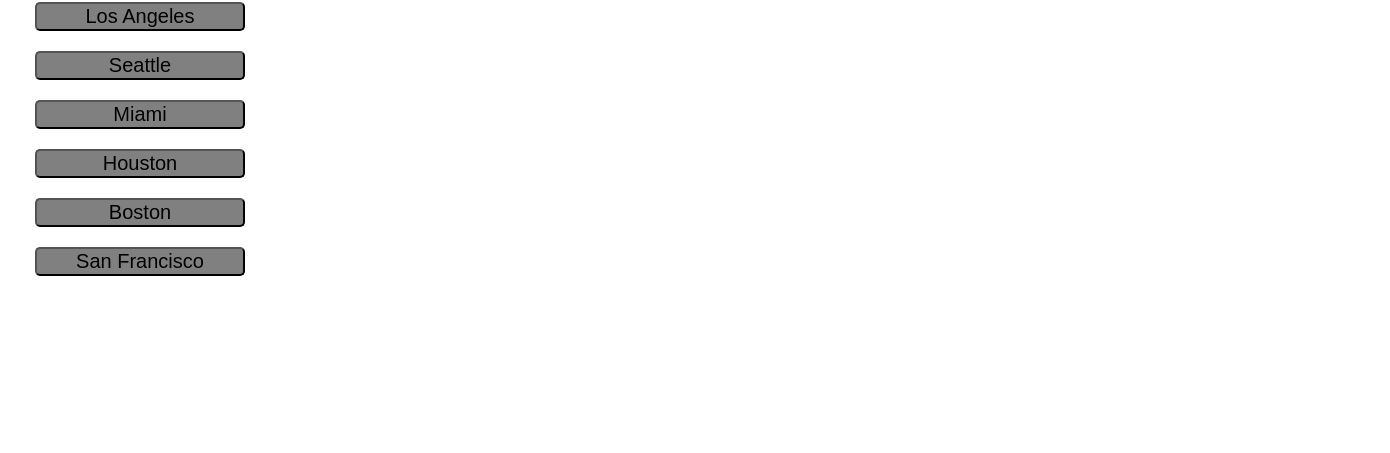
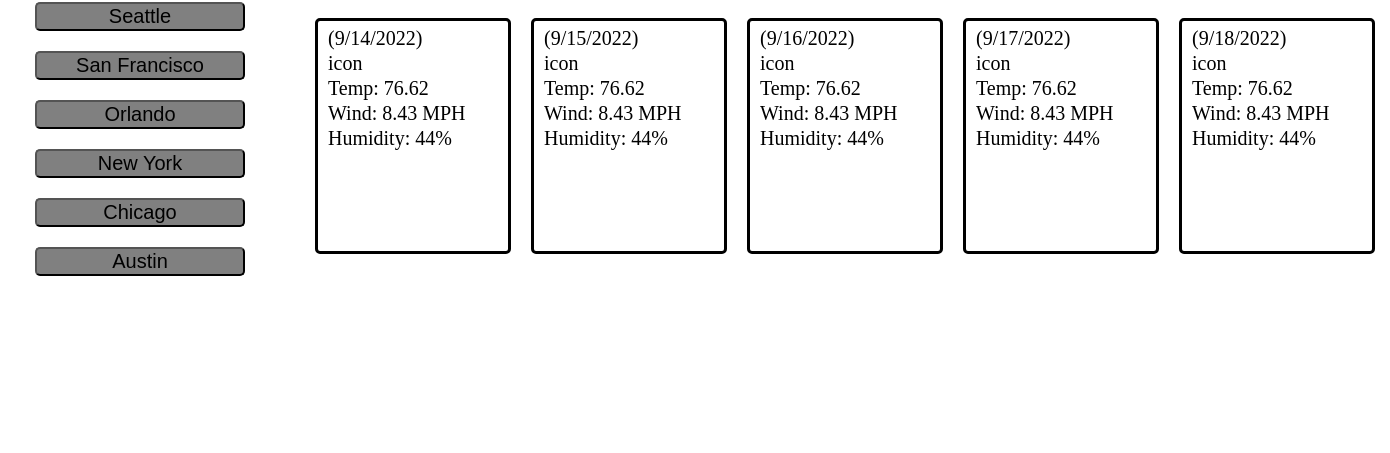
Before and after one commit to danialmirza99/weather-dashboard, a plain HTML site: page index.html in a window 1280 px wide. Shown: the part 347-800 px from the top of the page, 1390 px wide, since content can reach past the window. Drawn offline with Linux system fonts and the light colour scheme.

Commit message:
completed layout of webpage

```diff
--- a/assets/styles.css
+++ b/assets/styles.css
@@ -9,10 +9,6 @@ nav{
     height: 40px;
     text-align: center;
     font-size: 30px;
-}
-
-.city-selection{
-    width:450px;
 }
 
 .city-selection h2{
@@ -53,3 +49,41 @@ nav{
     font-size: 20px;
     border-radius: 5px;
   }
+
+  .current-weather{
+    position: absolute;
+    left: 350px;
+    top: 100px;
+    width: 1000px;
+    height: 160px;
+    border-style: solid;
+    border-color: black;
+  }
+
+  #future-label{
+    position: absolute;
+    top:300px;
+    left:350px;
+    font-size: 30px;
+  }
+
+  .future-weather{
+    position: absolute;
+    left: 300px;
+    top:350px;
+    display: flex;
+    color: black;
+    flex-direction: row;
+
+  }
+
+  .future-weather > div {
+    width: 180px;
+    height: 220px;
+    margin: 10px;
+    line-height: 15px;
+    font-size: 20px;
+    border-radius: 5px;
+    border-style: solid;
+    border-color: black;
+  }
--- a/index.html
+++ b/index.html
@@ -26,14 +26,66 @@
     <section>
         <div class="history">
             <div class="history-flex-container">
-                <button id="hist1">Chicago</button>
-                <button id="hist2">Fremont</button>
-                <button id="hist3">Los Angeles</button>
-                <button id="hist4">Seattle</button>
-                <button id="hist5">Miami</button>
-                <button id="hist6">Houston</button>
-                <button id="hist7">Boston</button>
-                <button id="hist8">San Francisco</button>
+                <button id="hist1">Atlanta</button>
+                <button id="hist2">Denver</button>
+                <button id="hist3">Seattle</button>
+                <button id="hist4">San Francisco</button>
+                <button id="hist5">Orlando</button>
+                <button id="hist6">New York</button>
+                <button id="hist7">Chicago</button>
+                <button id="hist8">Austin</button>
+            </div>
+        </div>
+    </section>
+
+    <section>
+        <div class="current-weather">
+            <div class="current-flex-container">
+                <div id="current-weather">
+                    <h2 id="current-location">Atlanta (9/13/2022)</h2>
+                    <p id="current-icon">icon</p>
+                    <p id="current-temp">Temp: 76.62</p>
+                    <p id="current-wind">Wind: 8.43 MPH</p>
+                    <p id="current-humidity">Humidity: 44%</p>
+                </div>
+            </div>
+        </div>
+        <h3 id="future-label">5 Day Forecast</h3>
+        <div class="future-weather">
+            <div id="one-day-after">
+                <p>(9/14/2022)</p>
+                <p id="one-day-icon">icon</p>
+                <p id="one-day-temp">Temp: 76.62</p>
+                <p id="one-day-wind">Wind: 8.43 MPH</p>
+                <p id="one-day-humidity">Humidity: 44%</p>
+            </div>
+            <div id="two-day-after">
+                <p>(9/15/2022)</p>
+                <p id="two-day-icon">icon</p>
+                <p id="two-day-temp">Temp: 76.62</p>
+                <p id="two-day-wind">Wind: 8.43 MPH</p>
+                <p id="two-day-humidity">Humidity: 44%</p>
+            </div>
+            <div id="three-day-after">
+                <p>(9/16/2022)</p>
+                <p id="three-day-icon">icon</p>
+                <p id="three-day-temp">Temp: 76.62</p>
+                <p id="three-day-wind">Wind: 8.43 MPH</p>
+                <p id="three-day-humidity">Humidity: 44%</p>
+            </div>
+            <div id="four-day-after">
+                <p>(9/17/2022)</p>
+                <p id="four-day-icon">icon</p>
+                <p id="four-day-temp">Temp: 76.62</p>
+                <p id="four-day-wind">Wind: 8.43 MPH</p>
+                <p id="four-day-humidity">Humidity: 44%</p>
+            </div>
+            <div id="five-day-after">
+                <p>(9/18/2022)</p>
+                <p id="five-day-icon">icon</p>
+                <p id="five-day-temp">Temp: 76.62</p>
+                <p id="five-day-wind">Wind: 8.43 MPH</p>
+                <p id="five-day-humidity">Humidity: 44%</p>
             </div>
         </div>
     </section>
```
